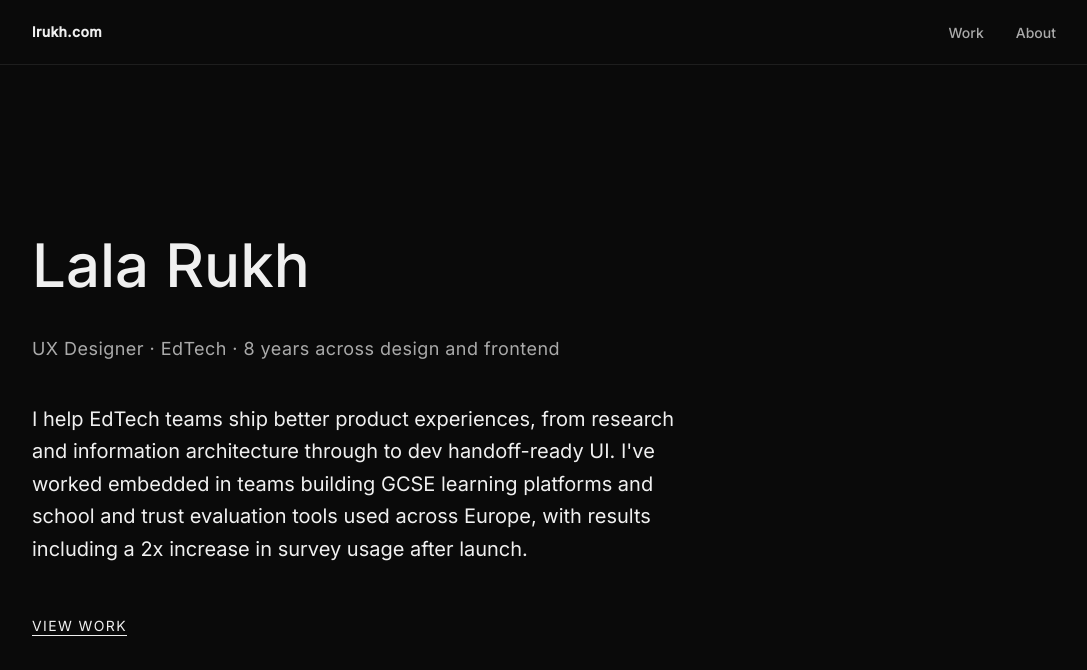
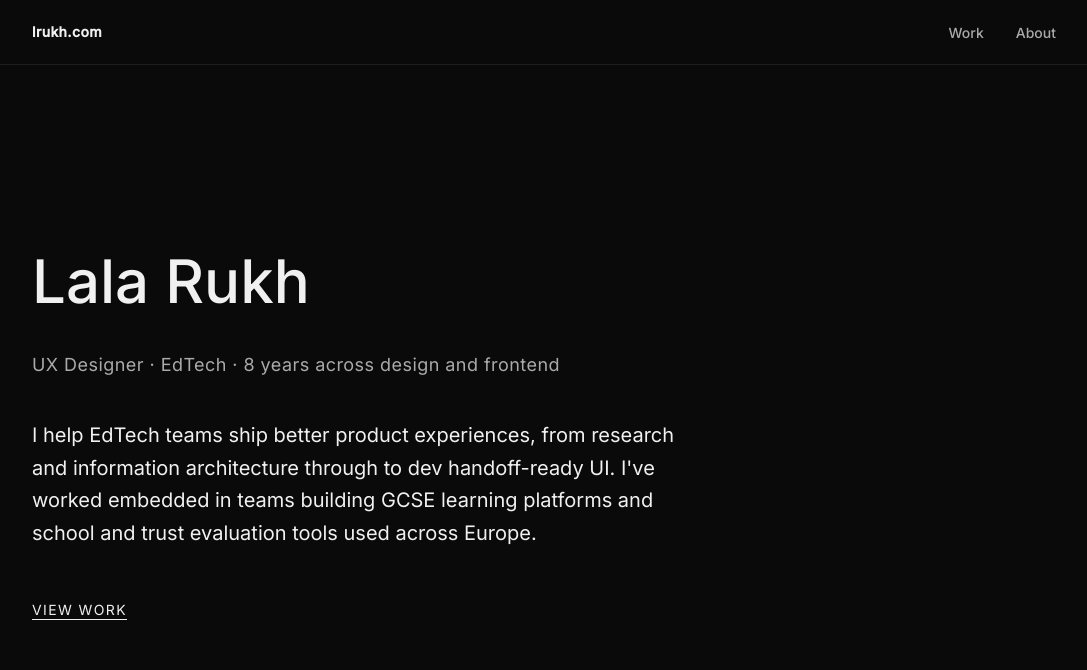
Before and after one commit to lalarukh1/portfolio, a Next.js app: page / in a window 1280 px wide. Shown: the top 670 px of the page, without its empty margins (96-1183 px from the left). Built offline with nearby package versions, Linux system fonts and the light colour scheme.

Commit message:
Remove outcome stat from homepage

```diff
--- a/app/page.tsx
+++ b/app/page.tsx
@@ -21,7 +21,7 @@ export default function HomePage() {
               UX Designer · EdTech · 8 years across design and frontend
             </p>
             <p className="text-foreground text-xl leading-relaxed mb-12">
-              I help EdTech teams ship better product experiences, from research and information architecture through to dev handoff-ready UI. I've worked embedded in teams building GCSE learning platforms and school and trust evaluation tools used across Europe, with results including a 2x increase in survey usage after launch.
+              I help EdTech teams ship better product experiences, from research and information architecture through to dev handoff-ready UI. I've worked embedded in teams building GCSE learning platforms and school and trust evaluation tools used across Europe.
             </p>
             <Link
               href="/work"
```
